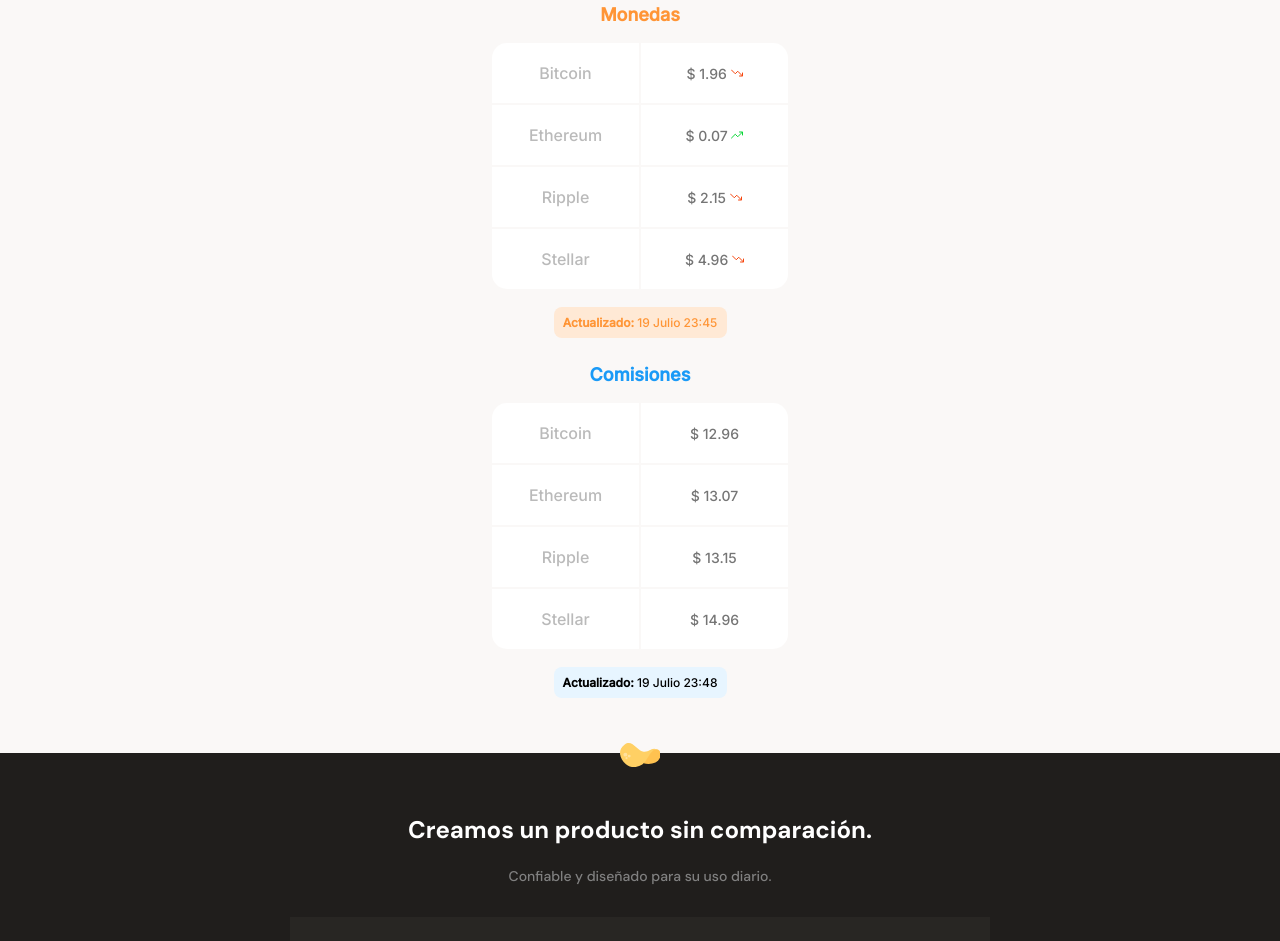
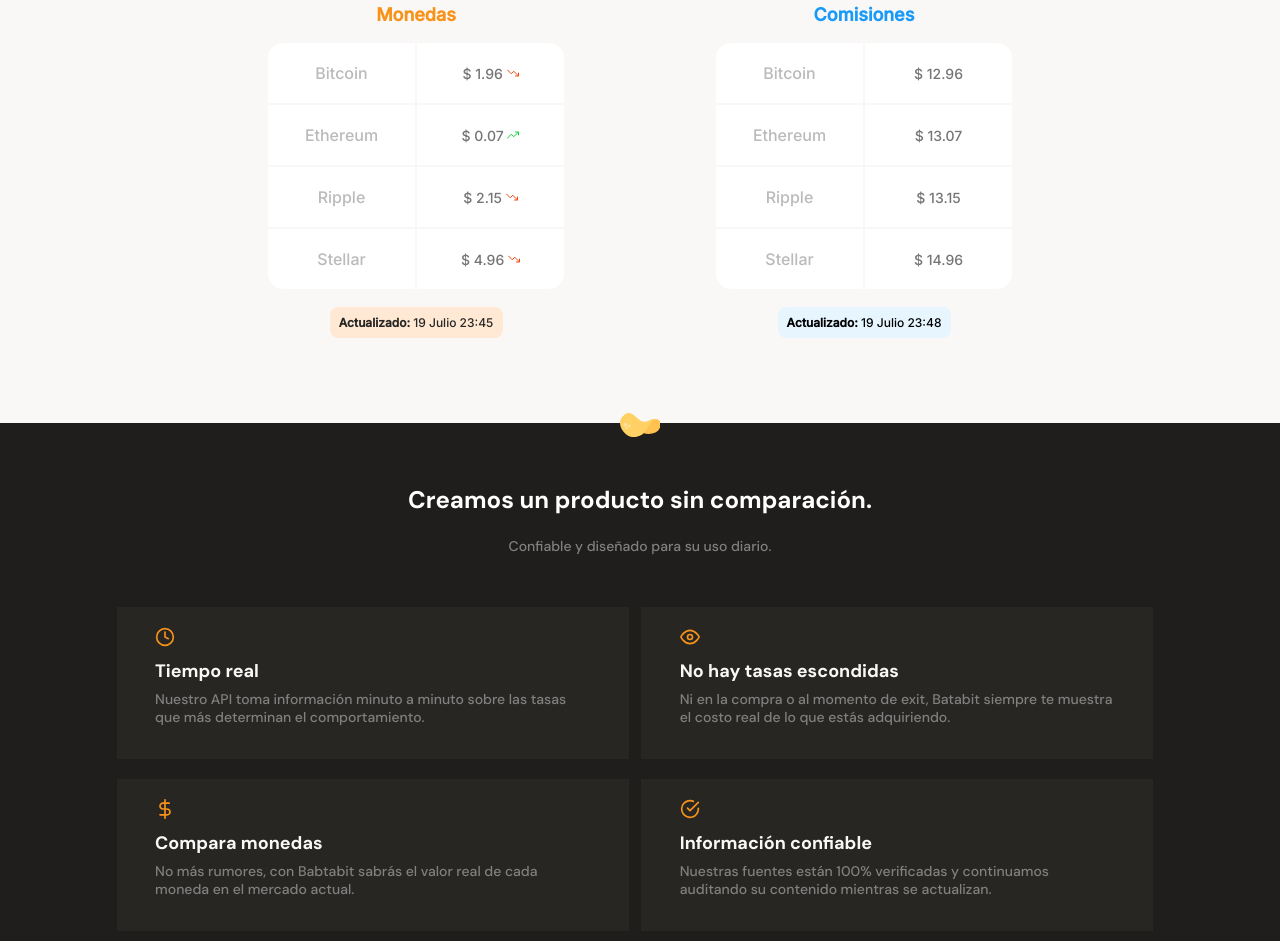
Before and after one commit to VeePVs/Curso-responsive-design, a plain HTML site: page index.html in a window 1280 px wide. Shown: the part 770-1711 px from the top of the page. Drawn offline with Linux system fonts and the light colour scheme.

Commit message:
version web

```diff
--- a/index.html
+++ b/index.html
@@ -4,10 +4,11 @@
     <meta charset="UTF-8">
     <meta http-equiv="X-UA-Compatible" content="IE=edge">
     <meta name="viewport" content="width=device-width, initial-scale=1.0">
-    <title>Responsive Design</title>
+    <title>Batatabit - Criptomonedas</title>
     <link rel="preconnect" href="https://fonts.googleapis.com">
     <link rel="preconnect" href="https://fonts.gstatic.com" crossorigin>
     <link href="https://fonts.googleapis.com/css2?family=DM+Sans:wght@400;500;700&family=Inter:wght@300;500&display=swap" rel="stylesheet">
+    <link rel="icon" href="./assets/icons/batata.svg">
     <link rel="stylesheet" href="./style.css">
 </head>
 <body>
@@ -50,7 +51,7 @@
                             </tr>
                         </table>
                     </div>
-                    <div class="currency-table--date monedas-date">
+                    <div class="currency-table--date moneda-date">
                         <p><b>Actualizado: </b>19 Julio 23:45</p>
                     </div>
                 </div>
@@ -102,7 +103,7 @@
                         <p class="product--card-body">Ni en la compra o al momento de exit, Batabit siempre te muestra el costo real de lo que estás adquiriendo.</p>
                     </article>
                 </section>
-                <section class="product-cards--container">
+                <section class="product-cards--container card-dollar">
                     <article class="product-detail--card">
                         <span class="dollar icon-card"></span>
                         <p class="product--card-title">Compara monedas</p>
--- a/style.css
+++ b/style.css
@@ -161,7 +161,7 @@ main {
 }
 
 .monedas {
-    color: #FF9536;
+    color: var(--bitcoin-orange);
 }
 
 .comisiones {
@@ -178,8 +178,9 @@ main {
     display: flex;
 }
 
-.monedas-date{
+.moneda-date{
     background-color: var(--soft-orange);
+    color: var(--black);
 }
 
 .comisiones-date {
@@ -272,6 +273,15 @@ main {
 
 .currency-table-container .table__bottom-right {
     border-radius: 0 0 15px 0;
+}
+
+.main-tables-container{
+    display: flex;
+    height: 390px;
+    margin: 0 calc(50% - 35%);
+    overflow-x: scroll;
+    overscroll-behavior-x: contain;
+    scroll-snap-type: x proximity;
 }
 
 .main-product-detail {
@@ -597,3 +607,19 @@ footer .batatabit p {
     color: var(--soft-orange);
     margin-left: 52px;
 }
+
+@media (min-width: 930px) {
+    .product-cards--container {
+        display: inline-block;
+        width: 40vw;
+        max-width: 600px;
+        margin: 20px 10px 0 0;
+        padding-top:20px;
+    }
+}
+
+@media (min-width: 1020px){
+    .plans-container--slider {
+        justify-content: center;
+    }
+}
```
